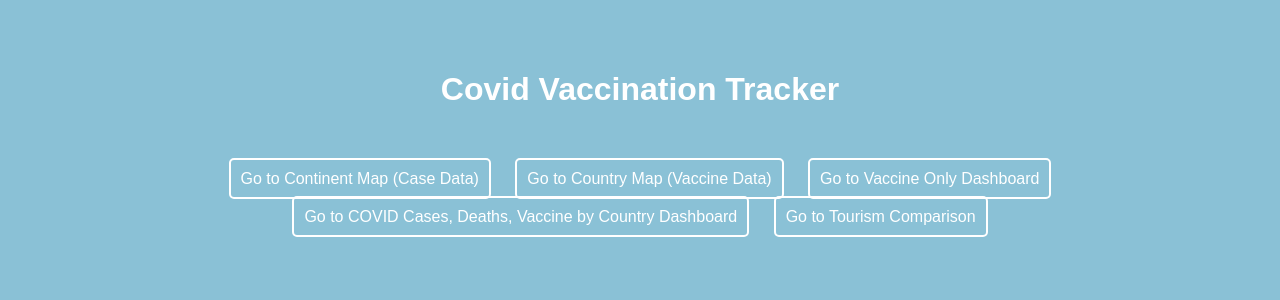
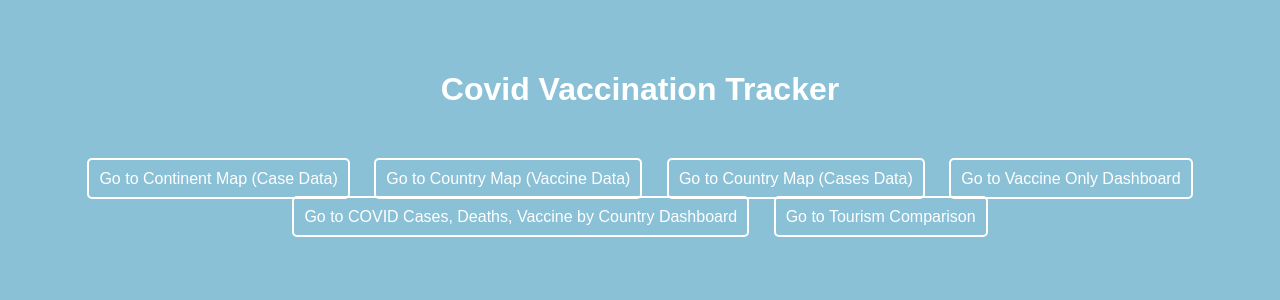
Before and after one commit to KZavalin/Project3_COVID_Stats, a Flask app: page / in a window 1280 px wide. Shown: the top 300 px of the page. Run offline with Flask 3, Linux system fonts and the light colour scheme; some libraries are stand-ins or nearby versions.

Commit message:
Fixed small changes that made website not work

```diff
--- a/Dashboard/app.py
+++ b/Dashboard/app.py
@@ -46,12 +46,12 @@ def show_map_country():
     return render_template('vac_only.html', data=data)
 
 @app.route('/map_cases')
-def show_map_country():
+def show_map_cases():
     data = fetch_data_owid()
     return render_template('population_map.html', data=data)
 
 @app.route('/tourismbargraph')
-def show_tourism():
+def show_tourismbargraph():
     data = fetch_data_owid()
     return render_template('tourismbargraph.html', data=data)
 
--- a/Dashboard/templates/index.html
+++ b/Dashboard/templates/index.html
@@ -49,9 +49,10 @@
     <ul>
         <li><a href="{{ url_for('show_map') }}">Go to Continent Map (Case Data)</a></li>
         <li><a href="{{ url_for('show_map_country') }}">Go to Country Map (Vaccine Data)</a></li>
+        <li><a href="{{ url_for('show_map_cases') }}">Go to Country Map (Cases Data)</a></li>
         <li><a href="{{ url_for('show_vaccinationdash') }}">Go to Vaccine Only Dashboard</a></li>
         <li><a href="{{ url_for('show_alldash') }}">Go to COVID Cases, Deaths, Vaccine by Country Dashboard</a></li>
-        <li><a href="{{ url_for('show_tourism') }}">Go to Tourism Comparison</a></li>
+        <li><a href="{{ url_for('show_tourismbargraph') }}">Go to Tourism Comparison</a></li>
     </ul>
 </body>
 </html>
```
